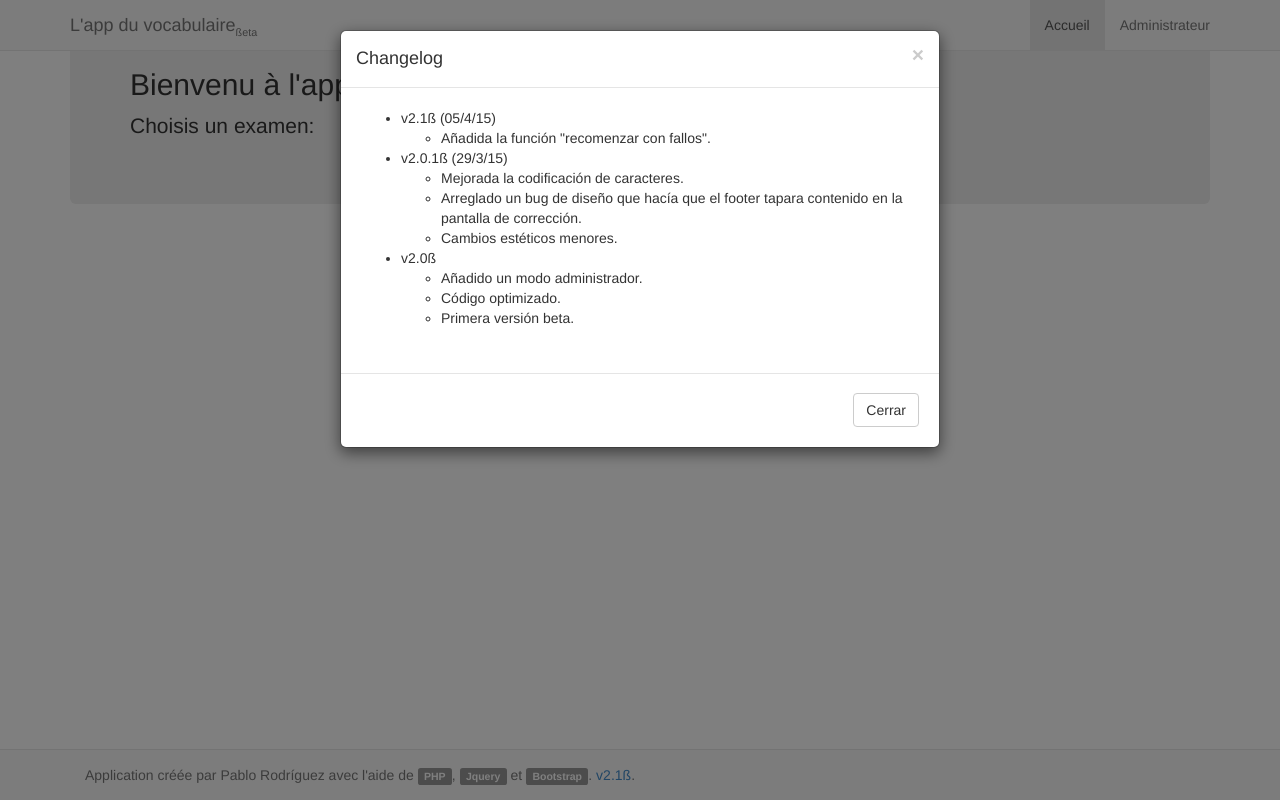
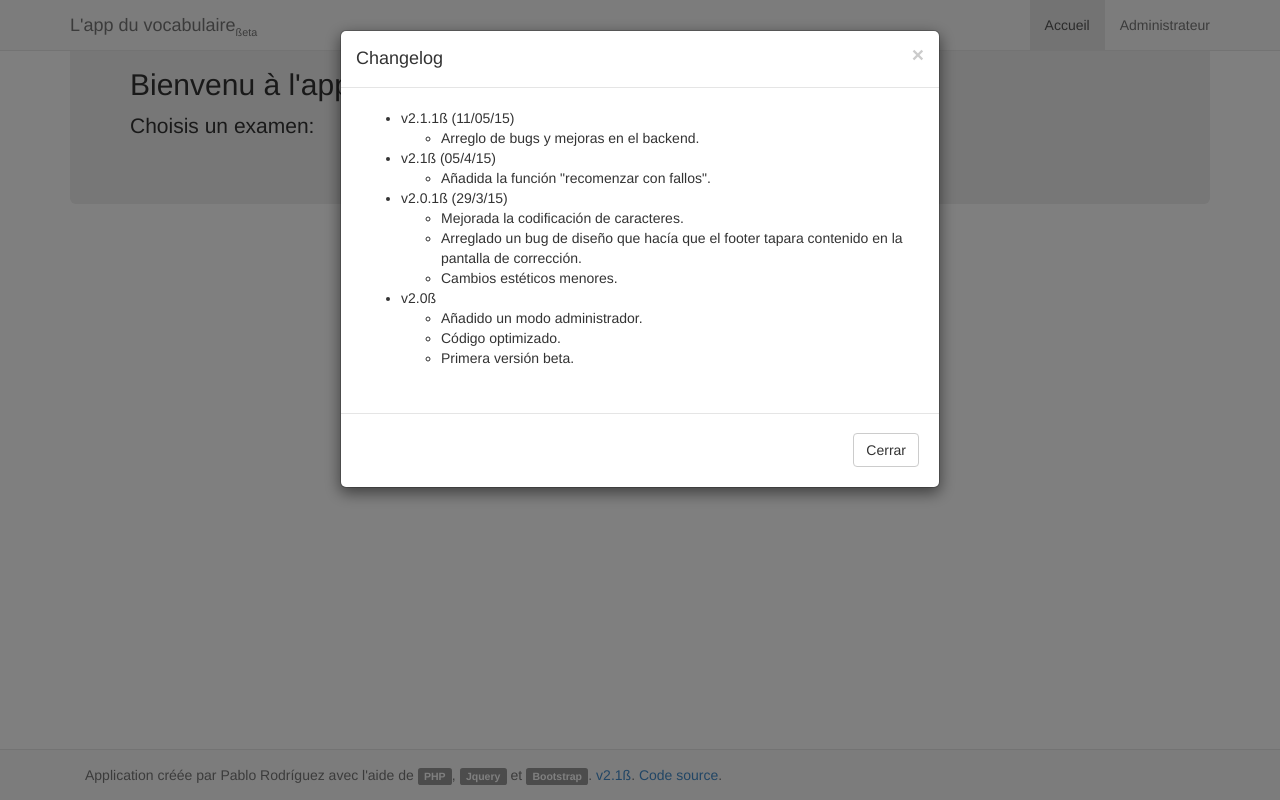
Before and after one commit to MeLlamoPablo/vocabulaire, a PHP site: page / in a window 1280 px wide, after a click on "v2.1ß". Run offline with PHP 8.4, Linux system fonts and the light colour scheme; data that the repository does not hold is empty.

Commit message:
Bug fix for v2.1.1
Also added the a source code link at the footer.

```diff
--- a/admin.php
+++ b/admin.php
@@ -1,4 +1,7 @@
 <?php
+
+//TODO ability to edit the name of an exam
+
 session_start();
 require_once 'connect.php';
 if(isset($_POST['submit'])){
@@ -20,7 +23,7 @@ if(isset($_GET['desactivar']) && isset($_SESSION['administration'])){
 
 //Si se ha creado
 if(isset($_POST['crear']) && isset($_SESSION['administration'])){
-	$mysqli->query("INSERT INTO examenes (`nombre`,`preguntas`) VALUES ('".mysql_real_escape_string($_POST['titulo'])."', '".$_POST['numero']."');");
+	$mysqli->query("INSERT INTO examenes (`nombre`,`preguntas`) VALUES ('".htmlentities(mysql_real_escape_string($_POST['titulo']))."', '".$_POST['numero']."');");
 	die('<meta http-equiv="refresh" content="0; url=admin.php?editar='.$mysqli->insert_id.'" />');
 }
 
--- a/index.php
+++ b/index.php
@@ -299,7 +299,7 @@ if(isset($_GET['failureMode'])){
 		?>
 		<div class="navbar navbar-default <?php if(isset($footer_fixed) AND $footer_fixed){ echo 'navbar-fixed-bottom'; } ?>">
 			<div class="container">
-				<p class="navbar-text">Application cr&eacute;&eacute;e par Pablo Rodr&iacute;guez avec l&#39;aide de <a href="http://php.net" target="_blank"><label class="label label-default">PHP</label></a>, <a href="http://jquery.com/" target="_blank"><label class="label label-default">Jquery</label></a> et <a href="http://getbootstrap.com" target="_blank"><label class="label label-default">Bootstrap</label></a>. <a data-toggle="modal" data-target="#changelogModal">v2.1ß</a>.</p>
+				<p class="navbar-text">Application cr&eacute;&eacute;e par Pablo Rodr&iacute;guez avec l&#39;aide de <a href="http://php.net" target="_blank"><label class="label label-default">PHP</label></a>, <a href="http://jquery.com/" target="_blank"><label class="label label-default">Jquery</label></a> et <a href="http://getbootstrap.com" target="_blank"><label class="label label-default">Bootstrap</label></a>. <a data-toggle="modal" data-target="#changelogModal">v2.1ß</a>. <a href="https://github.com/MeLlamoPablo/vocabulaire" target="_blank">Code source</a>.</p>
 			</div>
 		</div>
 		<!-- Changelog -->
@@ -312,6 +312,11 @@ if(isset($_GET['failureMode'])){
 					</div>
 					<div class="modal-body">
 						<ul>
+							<li>v2.1.1ß (11/05/15)
+							<ul>
+								<li>Arreglo de bugs y mejoras en el backend.</li>
+							</ul>
+							</li>
 							<li>v2.1ß (05/4/15)
 							<ul>
 								<li>A&ntilde;adida la funci&oacute;n "recomenzar con fallos".</li>
```
